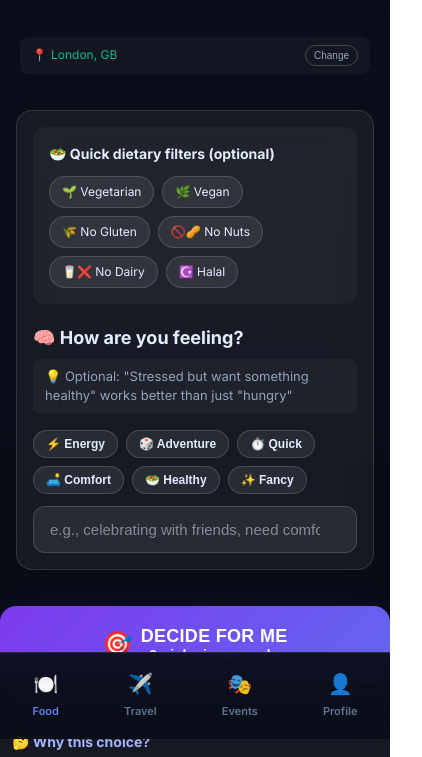
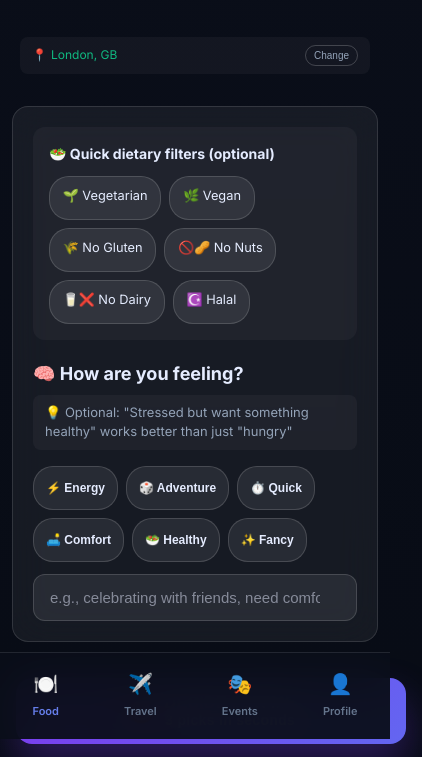
Before and after one commit to ESSYCHAN/vfied-v3, a website built with Vite: page app/index.html in a window 390 px wide. Shown: the part 105-862 px from the top of the page, 422 px wide, since content can reach past the window. Built offline with nearby package versions, Linux system fonts and the light colour scheme.

Commit message:
Add VFIED branding and mobile support

```diff
--- a/app/src/style.css
+++ b/app/src/style.css
@@ -796,3 +796,83 @@ body.vfied {
     transform: translateY(0);
   }
 }
+/* Better mobile scaling */
+:root {
+  /* Use dvh (dynamic viewport height) for better mobile support */
+  --vh: 1dvh;
+  --safe-area-top: env(safe-area-inset-top, 20px);
+  --safe-area-bottom: env(safe-area-inset-bottom, 20px);
+}
+
+/* Fix the header sizing */
+header {
+  padding: calc(var(--safe-area-top) + 1rem) 1rem 1rem;
+  position: relative;
+}
+
+/* Fix the main content area */
+.glass-card {
+  max-width: 100%;
+  margin: 0.75rem;
+  padding: 1.25rem;
+}
+
+/* Adjust button heights for better touch targets */
+.diet-chip, .mood-chip {
+  min-height: 44px; /* iOS recommended touch target */
+  padding: 0.75rem 1rem;
+  font-size: 0.875rem;
+}
+
+/* Fix the decision button */
+#decide-button {
+  min-height: 56px; /* Material Design touch target */
+  font-size: 1rem;
+  padding: 1rem 2rem;
+  margin: 1.5rem 1rem;
+}
+
+/* Responsive font sizing */
+@media (max-width: 390px) {
+  /* iPhone 12/13 mini and smaller Android devices */
+  body {
+    font-size: 14px;
+  }
+
+  h1 {
+    font-size: 1.75rem;
+  }
+
+  .diet-chip, .mood-chip {
+    font-size: 0.8rem;
+    padding: 0.6rem 0.8rem;
+  }
+}
+
+@media (min-width: 391px) and (max-width: 430px) {
+  /* Standard phones */
+  body {
+    font-size: 15px;
+  }
+}
+
+@media (min-width: 431px) {
+  /* Larger phones and tablets */
+  body {
+    font-size: 16px;
+  }
+}
+/* Fix bottom nav positioning */
+nav {
+  position: fixed;
+  bottom: 0;
+  left: 0;
+  right: 0;
+  padding-bottom: calc(var(--safe-area-bottom) + 0.5rem);
+  z-index: 100;
+}
+
+/* Add padding to main content to prevent overlap */
+#app {
+  padding-bottom: calc(80px + var(--safe-area-bottom));
+}
```
Also changed, not shown: dist/icons/apple-touch-icon.png (added), dist/icons/favicon.ico (added), dist/icons/icon-192.png (added), dist/icons/icon-512.png (added), dist/icons/icon-maskable-512.png (added), dist/index.html, dist/manifest.json, dist/sw.js.
